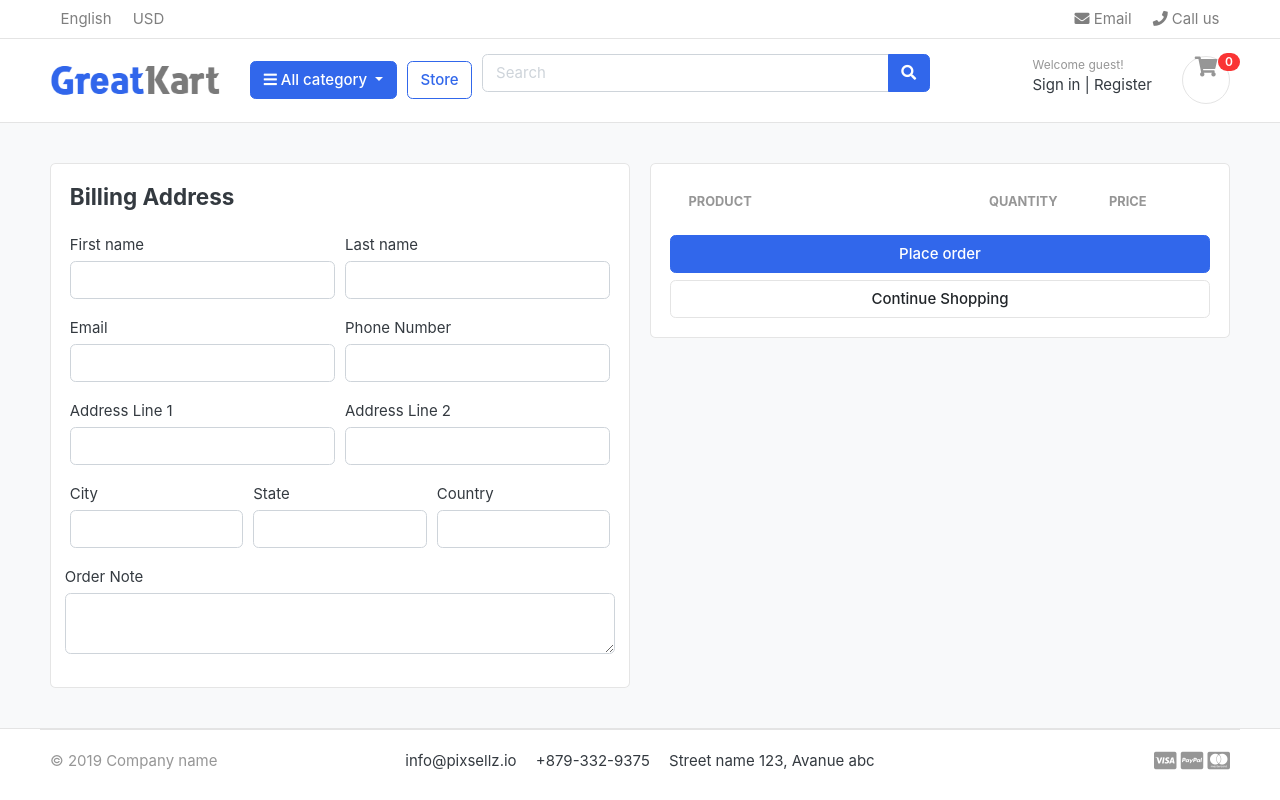
After one commit to marouane-youssfi10/ecommerce, a Django app: page /cart/checkout/ in a window 1280 px wide. The commit adds this page. Run offline with Django 3.2, Linux system fonts and the light colour scheme; tables that the repository leaves empty hold one stand-in row (values such as "Sample post"); lists and menus that the app fills with data are empty; some libraries are stand-ins or nearby versions; some web fonts are replaced.

Commit message:
checkout page design

```diff
--- a/carts/urls.py
+++ b/carts/urls.py
@@ -7,4 +7,6 @@ urlpatterns = [
     path('add_cart/<int:product_id>/', views.add_cart, name='add_cart'),
     path('remove_cart/<int:product_id>/<int:cart_item_id>/', views.remove_cart, name='remove_cart'),
     path('remove_cart_item/<int:product_id>/<int:cart_item_id>/', views.remove_cart_item, name='remove_cart_item'),
+
+    path('checkout/', views.checkout, name='checkout')
 ]
--- a/carts/views.py
+++ b/carts/views.py
@@ -106,9 +106,9 @@ def remove_cart_item(request, product_id, cart_item_id):
 
 
 def cart(request, total=0, quantity=0, cart_items=None):
+     tax = 0
+     grand_total = 0
      try:
-          tax = 0
-          grand_total = 0
           cart = Cart.objects.get(cart_id=_cart_id(request))
           cart_items = CartItem.objects.filter(cart=cart, is_active=True)
           for cart_item in cart_items:
@@ -128,3 +128,26 @@ def cart(request, total=0, quantity=0, cart_items=None):
           'grand_total': grand_total,
      }
      return render(request, 'store/cart.html', context)
+
+def checkout(request, total=0, quantity=0, cart_items=None):
+     tax = 0
+     grand_total = 0
+     try:
+          cart = Cart.objects.get(cart_id=_cart_id(request))
+          cart_items = CartItem.objects.filter(cart=cart, is_active=True)
+          for cart_item in cart_items:
+               total += (cart_item.product.price * cart_item.quantity)
+               quantity += cart_item.quantity
+          tax = (2 * total) / 100
+          grand_total = total + tax
+     except ObjectDoesNotExist:
+          print('------------ except --------------')
+
+     context = {
+          'total': total,
+          'quantity': quantity,
+          'cart_items': cart_items,
+          'tax': tax,
+          'grand_total': grand_total,
+     }
+     return render(request, 'store/checkout.html', context)
--- a/templates/store/cart.html
+++ b/templates/store/cart.html
@@ -107,7 +107,7 @@
                     <p class="text-center mb-3">
                         <img src="./images/misc/payments.png" height="26">
                     </p>
-                    <a href="./place-order.html" class="btn btn-primary btn-block"> Checkout </a>
+                    <a href="{% url 'checkout' %}" class="btn btn-primary btn-block"> Checkout </a>
                     <a href="{% url 'store' %}" class="btn btn-light btn-block">Continue Shopping</a>
                 </div> <!-- card-body.// -->
                 </div> <!-- card.// -->
--- /dev/null
+++ b/templates/store/checkout.html
@@ -0,0 +1,141 @@
+{% extends 'base.html' %}
+{% load static %}
+{% block content %}
+
+    <section class="section-content padding-y bg">
+    <div class="container">
+
+    <!-- ============================ COMPONENT 1 ================================= -->
+    <div class="row">
+        <aside class="col-lg-6">
+            <div class="card">
+                <div class="card-body">
+                    <h4 class="card-title mb-4">Billing Address</h4>
+                    <form method="" action="">
+                        <div class="form-row">
+                            <!-- first_name -->
+                            <div class="col form-group">
+                                <label for="">First name</label>
+                                <input type="text" name="first_name" class="form-control" required>
+                            </div>
+                              <!-- last_name -->
+                            <div class="col form-group">
+                                <label for="">Last name</label>
+                                <input type="text" name="last_name" class="form-control" required>
+                            </div>
+                        </div>
+
+                        <div class="form-row">
+                            <!-- email -->
+                            <div class="col form-group">
+                                <label for="">Email</label>
+                                <input type="email" name="email" class="form-control" required>
+                            </div>
+                              <!-- phone number -->
+                            <div class="col form-group">
+                                <label for="">Phone Number</label>
+                                <input type="text" name="phone" class="form-control" required>
+                            </div>
+                        </div>
+
+                        <div class="form-row">
+                            <!-- Address Line 1 -->
+                            <div class="col form-group">
+                                <label for="">Address Line 1</label>
+                                <input type="text" name="address_line_1" class="form-control" required>
+                            </div>
+                              <!-- Address Line 2 -->
+                            <div class="col form-group">
+                                <label for="">Address Line 2</label>
+                                <input type="text" name="address_line_2" class="form-control">
+                            </div>
+                        </div>
+
+                        <div class="form-row">
+                            <!-- City -->
+                            <div class="col form-group">
+                                <label for="">City</label>
+                                <input type="text" name="city" class="form-control" required>
+                            </div>
+                            <!-- state -->
+                            <div class="col form-group">
+                                <label for="">State</label>
+                                <input type="text" name="state" class="form-control" required>
+                            </div>
+
+                            <!-- Country -->
+                            <div class="col form-group">
+                                <label for="">Country</label>
+                                <input type="text" name="country" class="form-control" required>
+                            </div>
+                        </div>
+
+                        <!-- order_note -->
+                        <div class="form-row">
+                            <label for="">Order Note</label>
+                            <textarea name="order_note" rows="2" class="form-control"></textarea>
+                        </div>
+                    </form>
+                </div>
+            </div> <!-- card.// -->
+        </aside> <!-- col.// -->
+        <aside class="col-lg-6">
+            <div class="card">
+            <div class="card-body">
+                <table class="table table-borderless table-shopping-cart">
+                    <thead class="text-muted">
+                        <tr class="small text-uppercase">
+                            <th scope="col">Product</th>
+                            <th scope="col" width="120">Quantity</th>
+                            <th scope="col" width="120">Price</th>
+
+                        </tr>
+                    </thead>
+                    <tbody>
+                        {% for cart_item in cart_items %}
+                            <tr>
+                                <td>
+                                    <figure class="itemside align-items-center">
+                                        <div class="aside"><img src="{{ cart_item.product.images.url }}" class="img-sm"></div>
+                                        <figcaption class="info">
+                                            <a href="{{ cart_item.product.get_url }}" class="title text-dark">{{ cart_item.product.product_name }}</a>
+                                            <p class="text-muted small">
+                                                {% if cart_item.variations.all %}
+                                                    {% for item in cart_item.variations.all %}
+                                                        {{ item.variation_category | capfirst }} : {{ item.variation_value | capfirst }}
+                                                        <br>
+                                                    {% endfor %}
+                                                {% endif %}
+                                            </p>
+                                        </figcaption>
+                                    </figure>
+                                </td>
+                                <td>
+                                    <!-- col.// -->
+                                    <label for="">{{ cart_item.quantity }}</label>
+                                </td>
+                                <td>
+                                    <div class="price-wrap">
+                                        <var class="price">${{ cart_item.sub_total }}</var>
+                                        <small class="text-muted"> ${{ cart_item.product.price }} each </small>
+                                    </div> <!-- price-wrap .// -->
+                                </td>
+
+                            </tr>
+                        {% endfor %}
+                    </tbody>
+                </table>
+                <a href="./place-order.html" class="btn btn-primary btn-block"> Place order </a>
+                <a href="{% url 'store' %}" class="btn btn-light btn-block">Continue Shopping</a>
+            </div> <!-- card-body.// -->
+            </div> <!-- card.// -->
+    </aside> <!-- col.// -->
+
+
+    </div> <!-- row.// -->
+    <!-- ============================ COMPONENT 1 END .// ================================= -->
+
+    </div> <!-- container .//  -->
+    </section>
+
+{% endblock content %}
```
